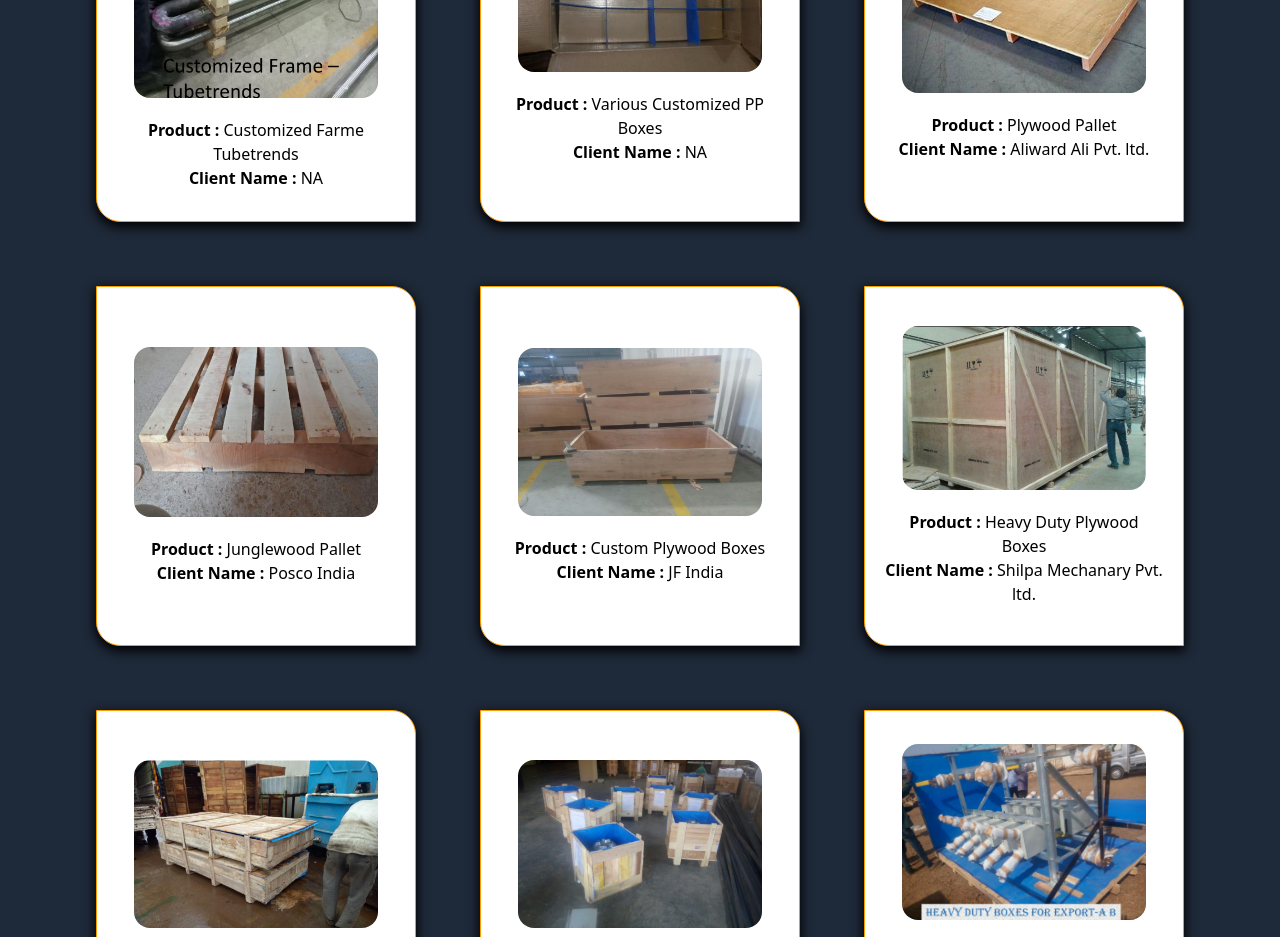
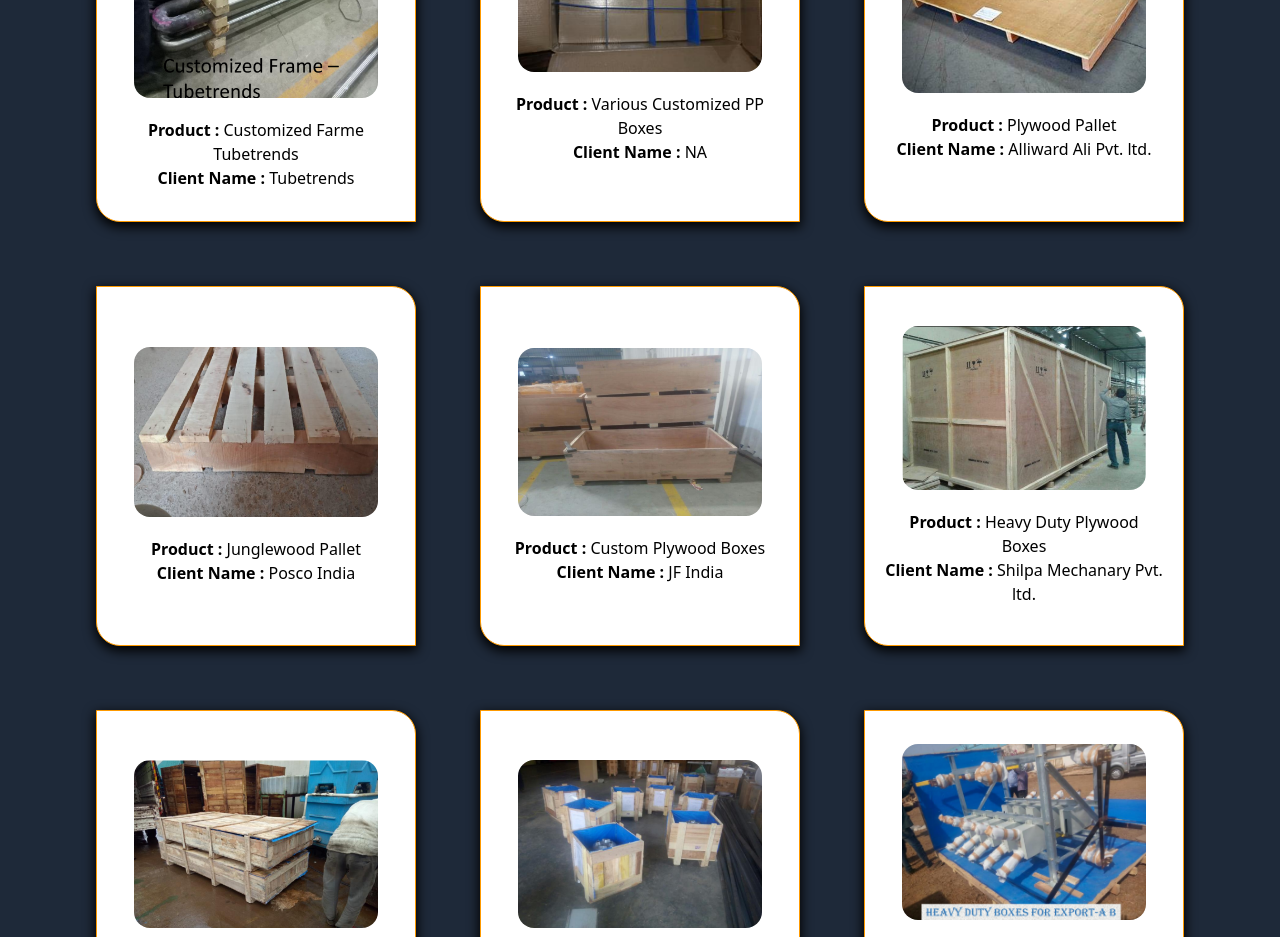
Before and after one commit to tejas0937/rgp-project, a React (Vite) app: page /products in a window 1280 px wide. Shown: the part 9600-10537 px from the top of the page. Built offline with nearby package versions, Linux system fonts and the light colour scheme.

Commit message:
minimal changes

```diff
--- a/src/components/Home.jsx
+++ b/src/components/Home.jsx
@@ -20,12 +20,12 @@ const Home = () => {
         <video src="/bg/bgvideo-rgp.mp4" controls muted autoPlay loop className='w-7/8 mb-20 max-md:mb-5 max-md:rounded-xs max-mt-5 rounded-2xl shadow-navbar shadow-[0_4px_12px_-4px_rgba(0,0,0,0.75)]'></video>
         <p className='infraloc-info flex justify-center m-10 gap-8 w-5/6 text-black max-md:m-1'>
         <h2 className='text-black text-3xl font-bold max-md:border-l-2 max-md:pl-4 max-md:h-11 '>Location </h2> Located at the upcoming Industrial Zone Of Chakan Phase II , Near Hyundai and Bridgestone and General Electrical Company
-          <h2 className='text-black text-3xl font-bold h-26 border-l-2 pl-4 max-md:h-22'>Factory Constructed area </h2> Buildup 4000+4000 sq-ft Total Size of 16000 sq-ft for further Development.
+          <h2 className='text-black text-3xl font-bold h-26 border-l-2 pl-4 max-md:h-22'>Factory Constructed area </h2> Buildup 15000+ 25000 sq-ft Total Size of 40000 sq-ft for further Development.
           <h2 className='text-black text-3xl font-bold mb-30 max-md:mb-0 h-26 max-md:h-12 border-l-2 pl-4'>Power </h2> Well connected Capacity for Electrical Power at plant and Genset as a back up .</p>
         <div className="vd-infra-info text-2xl flex flex-col justify-center items-center">
           <h1 className='font-bold text-white text-3xl bg-[linear-gradient(360deg,_rgba(112,210,255,1)_0%,_rgba(17,81,130,1)_100%)] bg-center w-4xl text-center p-10 rounded-3xl '>We have invested in advanced, high-speed imported machines to offer</h1>
-          <div className="mach-cards flex justify-center w-full flex-wrap overflow-hidden p-10">
-            <img src="/bg/bg-m1.JPG" alt="" /><img src="/bg/bg-m2.JPG" alt="" /><img src="/bg/bg-m3.JPG" alt="" /><img src="/bg/bg-m4.JPG" alt="" /><img src="/bg/bg-m5.JPG" alt="" /><img src="/bg/bg-m6.JPG" alt="" /><img src="/bg/bg-m7.JPG" alt="" /><img src="/bg/bg-m8.JPG" alt="" /><img src="/bg/bg-m9.JPG" alt="" /><img src="/bg/bg-m10.JPG" alt="" />
+          <div className="mach-cards flex justify-center w-full flex-wrap overflow-hidden py-10">
+            <img src="/bg/bg-m4.JPG" alt="" /><img src="/bg/bg-m5.JPG" alt="" /><img src="/bg/bg-m6.JPG" alt="" /><img src="/bg/bg-m7.JPG" alt="" /><img src="/bg/bg-m8.JPG" alt="" /><img src="/bg/bg-m9.JPG" alt="" /><img src="/bg/bg-m10.JPG" alt="" />
           </div>
         </div>
         <h1 className='w-full bg-black text-5xl/15 text-amber-50  h-80 max-md:h-96 text-center pt-20
--- a/src/components/about.css
+++ b/src/components/about.css
@@ -308,7 +308,7 @@
   }
 }
 
-@media screen and (max-width: 900px) {
+@media screen and (max-width: 1000px) {
   .vision h1,
   .infra-board h1,
   .dir-info h1 {
--- a/src/components/util.css
+++ b/src/components/util.css
@@ -17,7 +17,7 @@
 .mach-cards img{
     width: 25%;
     margin: 25px;
-    border-radius: 15px;
+    border-radius: 5px;
     border: 2px solid #ffffff;
     box-shadow: 0 4px 12px 1px rgba(0,0,0,0.45);
 }
@@ -71,7 +71,7 @@
         transition-duration: 0.6s;
         box-shadow: 0 0 15px #10e3ff;
 }
-@media (max-width: 900px) {
+@media (max-width: 1100px) {
     .hp-ind {
         width: 90%;
         height: auto;
--- a/src/data/ourwork.json
+++ b/src/data/ourwork.json
@@ -55,7 +55,7 @@
   {
     "title": "Customized Farme Tubetrends",
     "imgsrc": "/our-work/recent-work (1).png",
-    "desc": "NA"
+    "desc": "Tubetrends"
   },
   {
     "title": "Various Customized PP Boxes",
@@ -65,7 +65,7 @@
   {
     "title": "Plywood Pallet",
     "imgsrc": "/our-work/recent-work (3).png",
-    "desc": "Aliward Ali Pvt. ltd."
+    "desc": "Alliward Ali Pvt. ltd."
   },
   {
     "title": "Junglewood Pallet",
```
